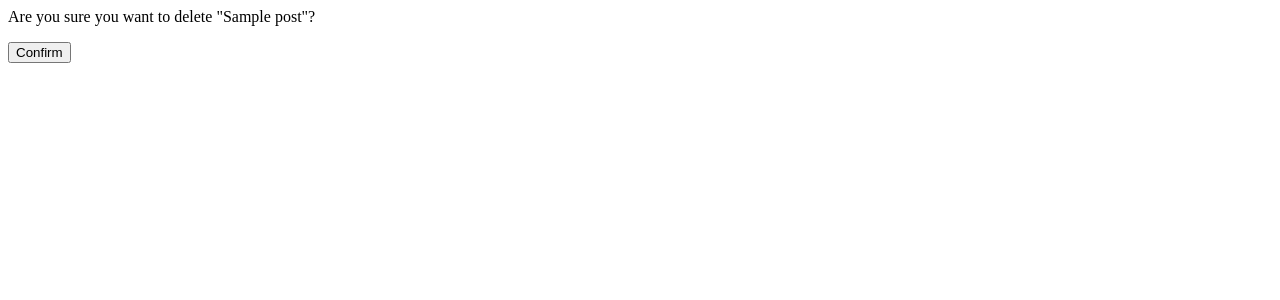
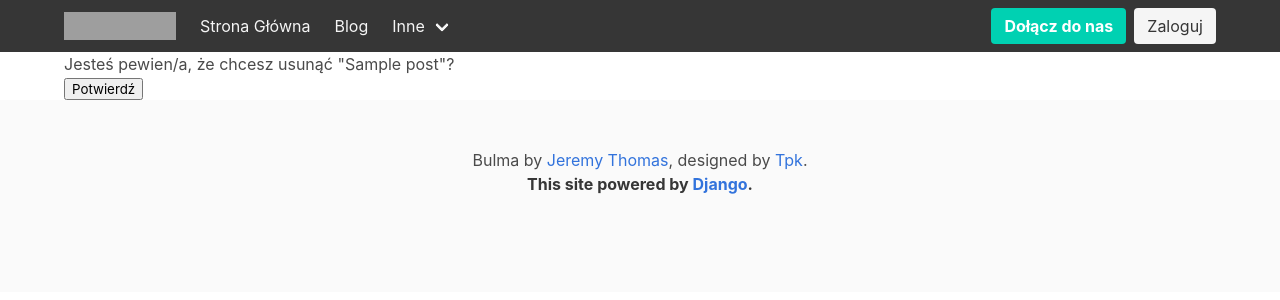
Before and after one commit to BmB-b/Webber, a Django app: page /blog/1/delete in a window 1280 px wide. Shown: the top 300 px of the page. Run offline with Django 3.2, Linux system fonts and the light colour scheme; tables that the repository leaves empty hold one stand-in row (values such as "Sample post"); some libraries are stand-ins or nearby versions; grey boxes are pictures that could not be loaded.

Commit message:
Better confirm PostDelete template, Ckeditor widget

```diff
--- a/Webber/settings.py
+++ b/Webber/settings.py
@@ -140,6 +140,7 @@ CKEDITOR_CONFIGS = {
         'toolbar_Custom': [
             ['Bold', 'Italic', 'Underline'],
             ['NumberedList', 'BulletedList', '-', 'Outdent', 'Indent', '-', 'JustifyLeft', 'JustifyCenter', 'JustifyRight', 'JustifyBlock'],
+            ['Format','Font','FontSize'],
             ['Link', 'Unlink'],
             ['RemoveFormat', 'Source']
         ]
--- a/blog/templates/blog/post_confirm_delete.html
+++ b/blog/templates/blog/post_confirm_delete.html
@@ -1,5 +1,17 @@
-<form method="post">
-    {% csrf_token %}
-    <p>Are you sure you want to delete "{{ object }}"?</p>
-    <input type="submit" value="Confirm">
-</form>
+{% extends 'base_layout.html' %}
+
+{% if context %}
+
+{% block title %}Potwierdzenie usunięcia | {{ post.title }}{% endblock %}
+
+{% block content %}
+
+    <form method="post">
+        {% csrf_token %}
+        <p>Jesteś pewien/a, że chcesz usunąć "{{ object }}"?</p>
+        <input type="submit" value="Potwierdź">
+    </form>
+
+{% endblock %}
+
+{% endif %}
```
